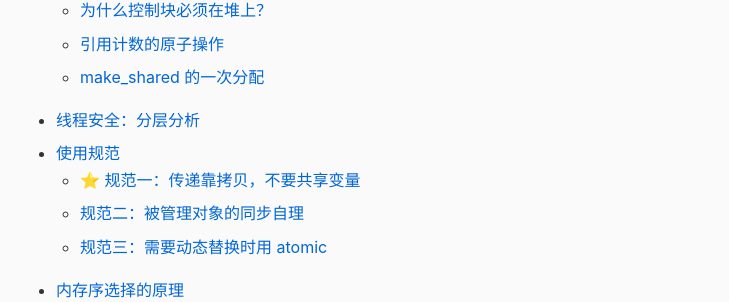
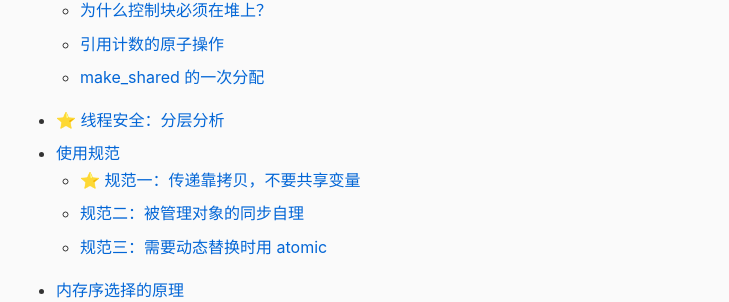
Before and after one commit to 4thcalabash/qd-knowledge, a Jekyll site: the page built from _posts/2026-07-30-cpp-shared-ptr-internals.md, in a window 1280 px wide and 900 px high, scrolled down 389 px. Shown: the part 150-452 px from the top of the window, without its empty margins (268-997 px from the left). Built offline with Jekyll 4.4.1, drawn with Linux system fonts in a browser that asks for light colours.

Commit message:
线程安全分层分析加星标

```diff
--- a/_posts/2026-07-30-cpp-shared-ptr-internals.md
+++ b/_posts/2026-07-30-cpp-shared-ptr-internals.md
@@ -76,7 +76,7 @@ make_shared 内存布局：
 
 > **规范**：除非需要自定义删除器，否则始终用 `make_shared`。
 
-## 线程安全：分层分析
+## ⭐ 线程安全：分层分析
 
 | 层面 | 线程安全？ | 说明 |
 |------|-----------|------|
```
